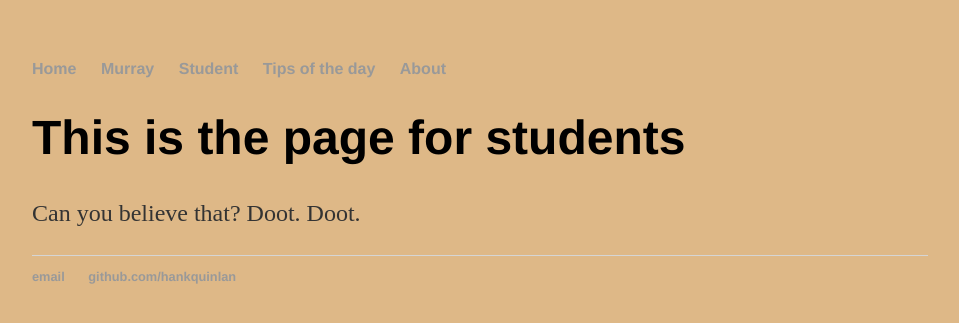
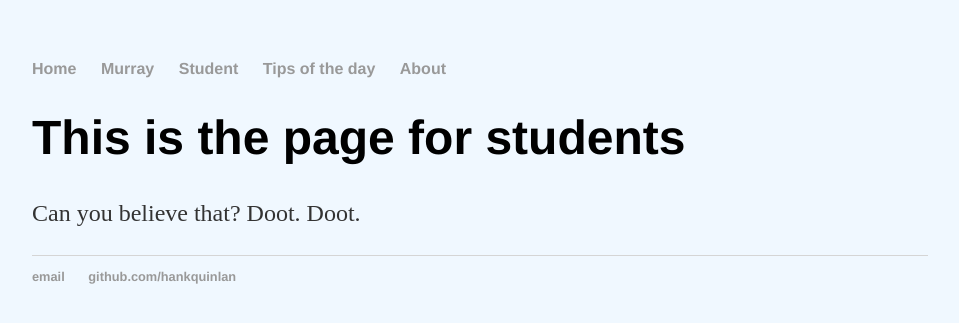
Before and after one commit to rowen2/rowen2.github.io, a Jekyll site: the page built from Stud/index.html, in a window 1280 px wide. Shown: the top 323 px of the page, without its empty margins (160-1119 px from the left). Built offline with Jekyll 4.4.1, drawn with Linux system fonts in a browser that asks for light colours.

Commit message:
Update main.css

```diff
--- a/css/main.css
+++ b/css/main.css
@@ -1,7 +1,7 @@
 body {
     margin: 60px auto;
     width: 70%;
-    background-color:#DEB887
+    background-color:#F0F8FF
 }
 div.blurb {
     background-image: url("http://tse4.mm.bing.net/th?id=OIP.M1cbda0eedbf6d0a02a6b6c1c640f63dfH0&pid=15.1");
```
